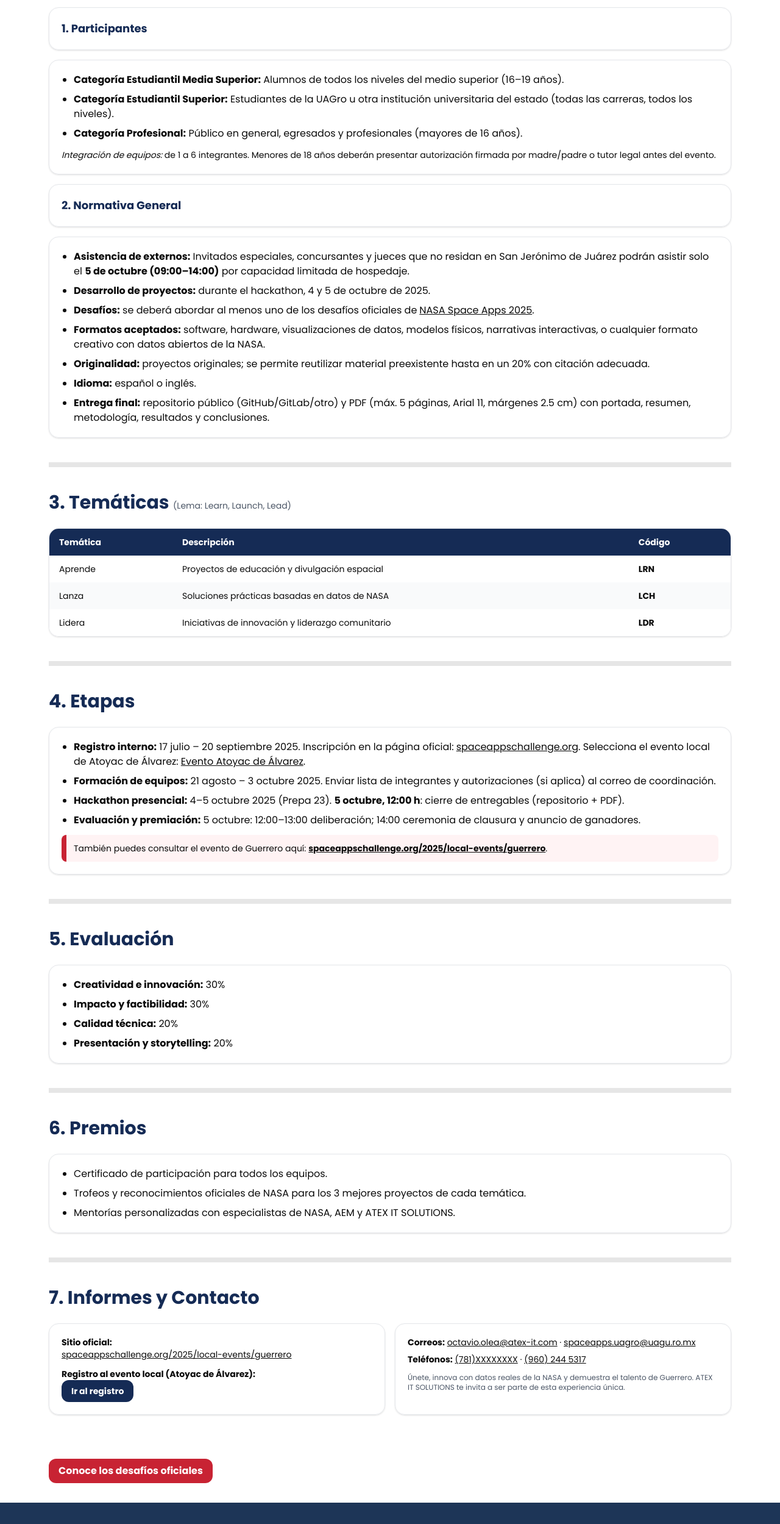
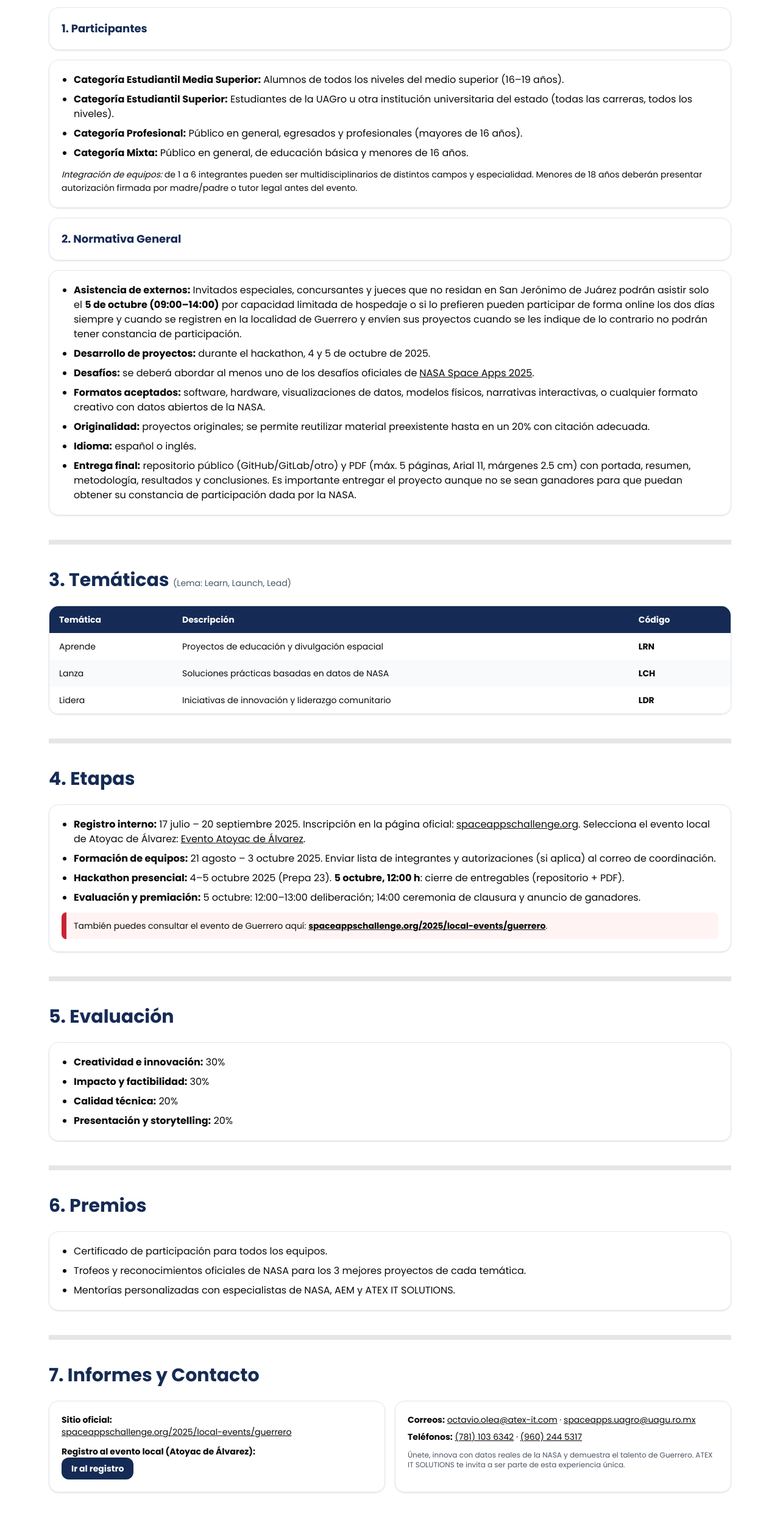
Before and after one commit to Tavolordk/spaceappAtoyac, a Next.js app: page /convocatoria in a window 1280 px wide. Shown: the part 1380-3879 px from the top of the page at 61% size. Built offline with nearby package versions, Linux system fonts and the light colour scheme.

Commit message:
cambios hechos del feedback

```diff
--- a/src/components/Convocatoria.tsx
+++ b/src/components/Convocatoria.tsx
@@ -100,9 +100,12 @@ const Convocatoria = ()=> {
                 <li>
                   <strong>Categoría Profesional:</strong> Público en general, egresados y profesionales (mayores de 16 años).
                 </li>
+                <li>
+                  <strong>Categoría Mixta:</strong> Público en general, de educación básica y menores de 16 años.
+                </li>
               </ul>
               <p className="mt-3 text-sm leading-relaxed">
-                <em>Integración de equipos:</em> de 1 a 6 integrantes. Menores de 18 años deberán presentar autorización firmada por madre/padre o tutor legal antes del evento.
+                <em>Integración de equipos:</em> de 1 a 6 integrantes pueden ser multidisciplinarios de distintos campos y especialidad. Menores de 18 años deberán presentar autorización firmada por madre/padre o tutor legal antes del evento.
               </p>
             </div>
           </div>
@@ -114,7 +117,7 @@ const Convocatoria = ()=> {
             <div className="rounded-2xl border border-gray-200 p-5 shadow-sm">
               <ul className="list-disc pl-5 space-y-2">
                 <li>
-                  <strong>Asistencia de externos:</strong> Invitados especiales, concursantes y jueces que no residan en San Jerónimo de Juárez podrán asistir solo el <strong>5 de octubre (09:00–14:00)</strong> por capacidad limitada de hospedaje.
+                  <strong>Asistencia de externos:</strong> Invitados especiales, concursantes y jueces que no residan en San Jerónimo de Juárez podrán asistir solo el <strong>5 de octubre (09:00–14:00)</strong> por capacidad limitada de hospedaje o si lo prefieren pueden participar de forma online los dos días siempre y cuando se registren en la localidad de Guerrero y envíen sus proyectos cuando se les indique de lo contrario no podrán tener constancia de participación.
                 </li>
                 <li><strong>Desarrollo de proyectos:</strong> durante el hackathon, 4 y 5 de octubre de 2025.</li>
                 <li>
@@ -127,7 +130,7 @@ const Convocatoria = ()=> {
                 <li><strong>Originalidad:</strong> proyectos originales; se permite reutilizar material preexistente hasta en un 20% con citación adecuada.</li>
                 <li><strong>Idioma:</strong> español o inglés.</li>
                 <li>
-                  <strong>Entrega final:</strong> repositorio público (GitHub/GitLab/otro) y PDF (máx. 5 páginas, Arial 11, márgenes 2.5 cm) con portada, resumen, metodología, resultados y conclusiones.
+                  <strong>Entrega final:</strong> repositorio público (GitHub/GitLab/otro) y PDF (máx. 5 páginas, Arial 11, márgenes 2.5 cm) con portada, resumen, metodología, resultados y conclusiones. Es importante entregar el proyecto aunque no se sean ganadores para que puedan obtener su constancia de participación dada por la NASA.
                 </li>
               </ul>
             </div>
@@ -251,7 +254,7 @@ const Convocatoria = ()=> {
                 <a className="underline" href="mailto:spaceapps.uagro@uagu.ro.mx">spaceapps.uagro@uagu.ro.mx</a>
               </p>
               <p className="mt-2 text-sm">
-                <strong>Teléfonos:</strong> <a className="underline" href="tel:+527473219876">(781)XXXXXXXX</a> · {" "}
+                <strong>Teléfonos:</strong> <a className="underline" href="tel:+527473219876">(781) 103 6342</a> · {" "}
                 <a className="underline" href="tel:+529602445317">(960) 244 5317</a>
               </p>
               <p className="mt-3 text-xs text-gray-600">
```
